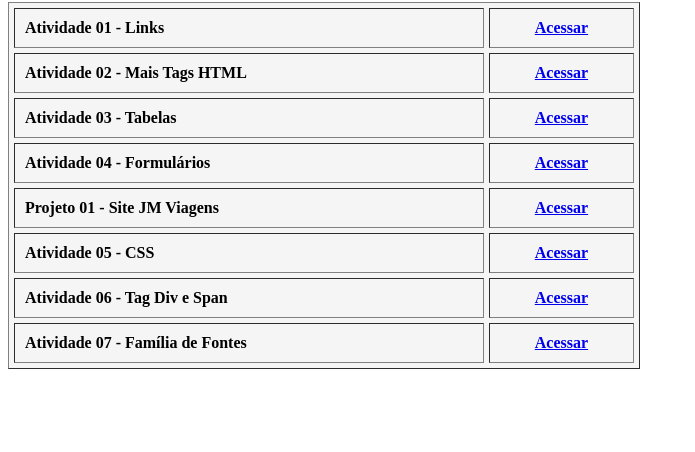
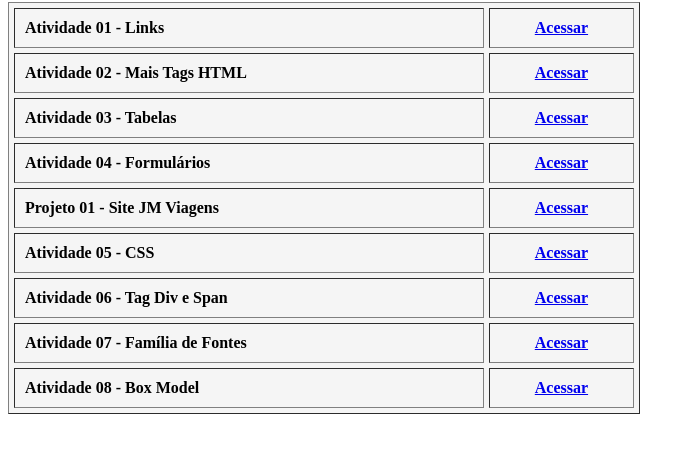
Before and after one commit to Josimarmn/Atividades_JMN, a plain HTML site: page index.html in a window 1280 px wide. Shown: the part 64-516 px from the top of the page, without its empty margins (0-695 px from the left). Drawn offline with Linux system fonts and the light colour scheme.

Commit message:
Update index.html

```diff
--- a/index.html
+++ b/index.html
@@ -72,6 +72,14 @@
                 <a href="07" target="_blank"><b>Acessar</b></a>
               </td>
             </tr>
+             <tr>
+              <td>
+                <b>Atividade 08 - Box Model</b>
+              </td>
+               <td align="center">
+                <a href="08" target="_blank"><b>Acessar</b></a>
+              </td>
+            </tr>
           </table>
         </body>
     </html>
```
